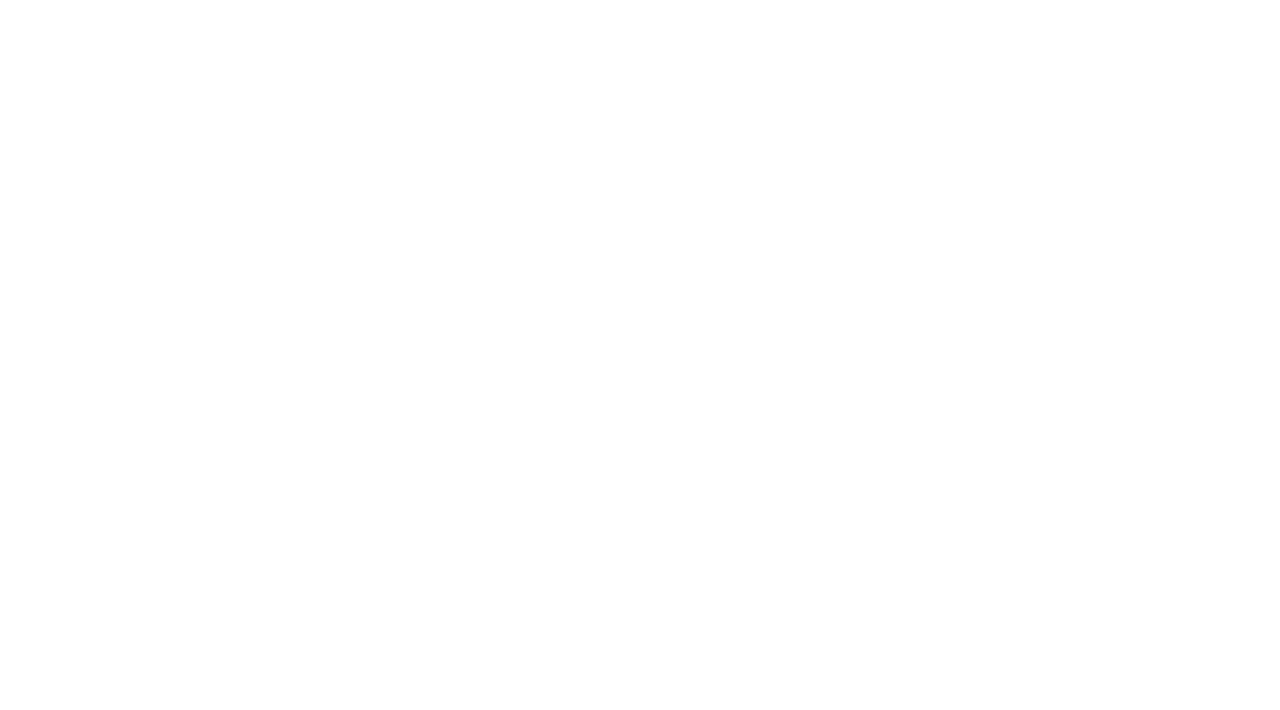
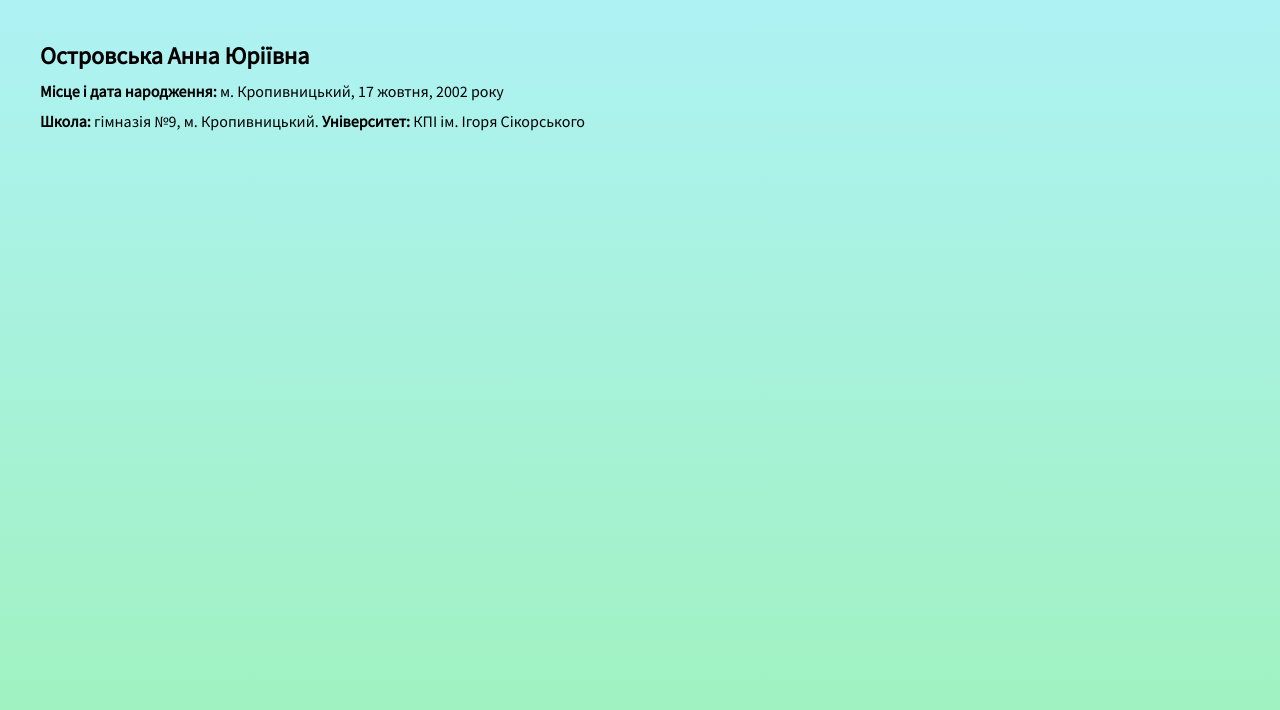
Before and after one commit to AnnaOstrovska/fe-lab1, a plain HTML site: page index.html in a window 1280 px wide. Drawn offline with Linux system fonts and the light colour scheme.

Commit message:
add a solution for the second task

```diff
--- a/index.html
+++ b/index.html
@@ -1,13 +1,21 @@
 <!DOCTYPE html>
 <html lang="uk">
 <head>
+    <title>Островська А.Ю, ІК-01</title>
     <meta charset="UTF-8">
     <meta name="keywords"
           content="Островська Анна, лабораторна робота 1, основи Front-End технологій, ІК-01">
     <meta name="description" content="Лабораторна робота №1 з курсу 'Основи Front-End технологій' студентки ІК-01 Островської Анни">
-    <title>Островська А.Ю, ІК-01</title>
+    <link rel="stylesheet" href="styles.css">
+    <link rel="preconnect" href="https://fonts.googleapis.com">
+    <link rel="preconnect" href="https://fonts.gstatic.com" crossorigin>
+    <link href="https://fonts.googleapis.com/css2?family=Source+Sans+Pro&display=swap" rel="stylesheet">
 </head>
 <body>
-
+    <div class="header-wrapper">
+        <h2>Островська Анна Юріївна</h2>
+        <span><b>Місце і дата народження:</b> м. Кропивницький, 17 жовтня, 2002 року</span>
+        <span><b>Школа:</b> гімназія №9, м. Кропивницький. <b>Університет:</b> КПІ ім. Ігоря Сікорського</span>
+    </div>
 </body>
 </html>
--- /dev/null
+++ b/styles.css
@@ -0,0 +1,20 @@
+* {
+    margin: 0;
+    padding: 0;
+    box-sizing: border-box;
+}
+
+body {
+    font-family: 'Source Sans Pro', sans-serif;
+    min-height: 100vh;
+    overflow: hidden;
+    background: rgb(158,242,184);
+    background: linear-gradient(0deg, rgba(158,242,184,1) 0%, rgba(174,242,244,1) 100%);
+    background-repeat: no-repeat;
+}
+
+.header-wrapper {
+    margin: 40px;
+    display: grid;
+    gap: 10px;
+}
```
